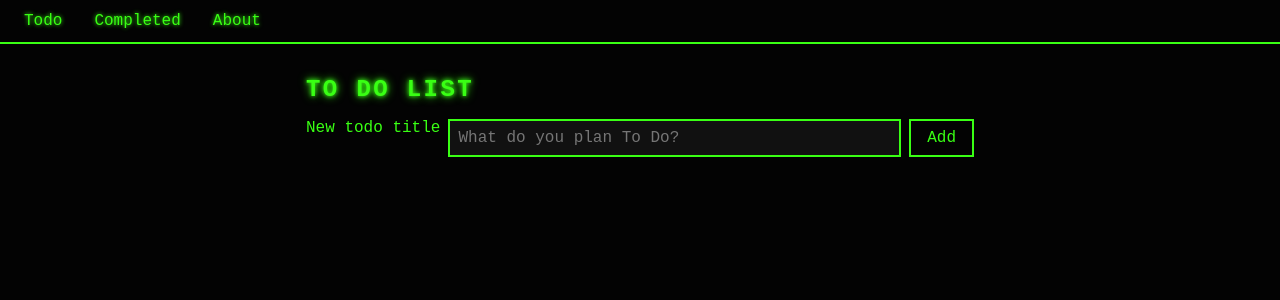
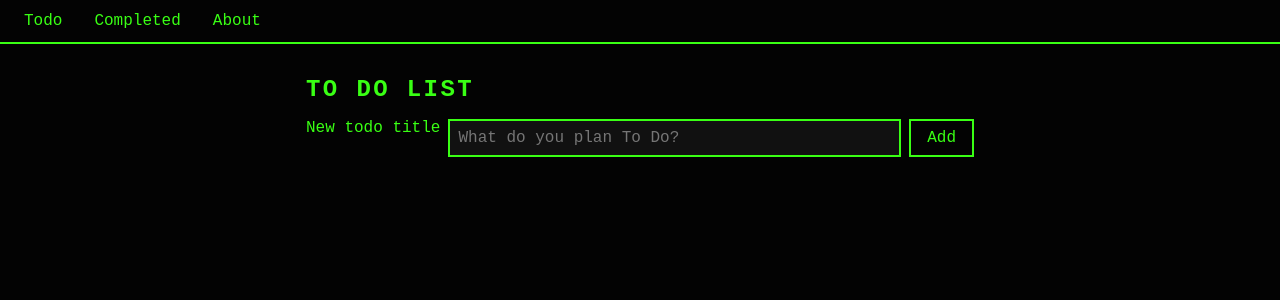
Before and after one commit to chanyounghan-hash/ChanyoungHan_web_technologies_hand_in_Reassessment, a Node server app: page / in a window 1280 px wide. Shown: the top 300 px of the page. Run offline with Node 20, Linux system fonts and the light colour scheme; data that the repository does not hold is empty; some libraries are stand-ins or nearby versions.

Commit message:
Update style.css

```diff
--- a/public/css/style.css
+++ b/public/css/style.css
@@ -3,7 +3,6 @@
     --color-surface: #111111;
     --color-neon-green: #39ff14;
     --color-cyan: #00fff2;
-    --glow-soft: 0 0 4px currentColor;
 }
 
 * {
@@ -64,7 +63,6 @@ main {
     font-size: 1.5rem;
     text-transform: uppercase;
     letter-spacing: 0.1em;
-    text-shadow: 0 0 4px var(--color-neon-green), 0 0 10px var(--color-neon-green);
 }
 
 /* Todo  page */
@@ -109,7 +107,6 @@ main {
 
 .error-message {
     color: var(--color-cyan);
-    text-shadow: var(--glow-soft);
     min-height: 1.25rem;
 }
 
@@ -165,7 +162,6 @@ main {
 
 .about-page a {
     color: var(--color-neon-green);
-    text-shadow: var(--glow-soft);
 }
 
 .about-page a:hover {
```
